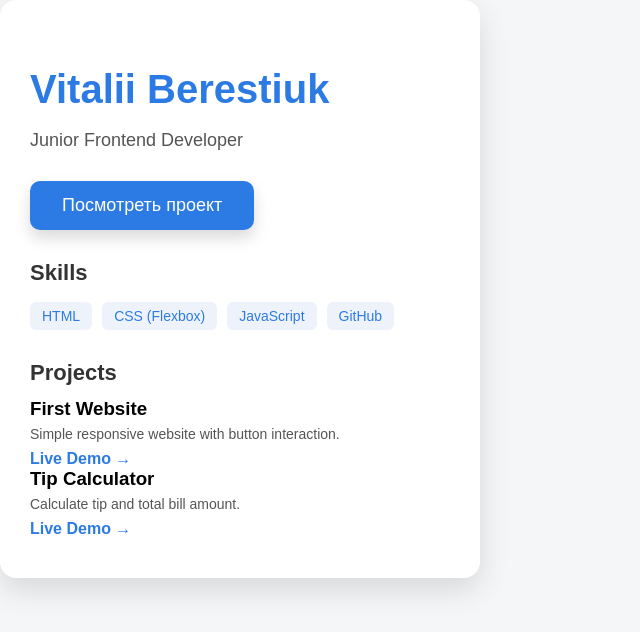
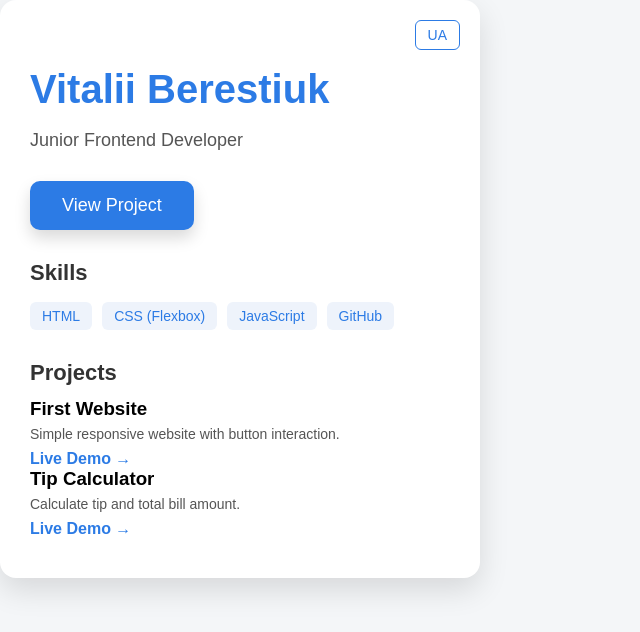
Before and after one commit to vberestuk-creator/first-site, a plain HTML site: page index.html in a window 1280 px wide. Shown: the whole page, without its empty margins (0-640 px from the left). Drawn offline with Linux system fonts and the light colour scheme.

Commit message:
Add files via upload

```diff
--- a/index.html
+++ b/index.html
@@ -1,7 +1,7 @@
 <!DOCTYPE html>
 <html>
   <head>
-    <title>Мой первый сайт</title>
+    <title>мой первый сайт</title>
     <link rel="stylesheet" href="style.css">
     <meta charset="UTF-8" />
 <meta name="viewport" content="width=device-width, initial-scale=1.0" />
@@ -11,10 +11,13 @@
   <body>
     <body>
   <div class="card">
-  <h1>Vitalii Berestiuk</h1>
-  <p>Junior Frontend Developer</p>
+    <button class="lang-btn" id="langBtn">UA</button>
+<h1 id="title">Vitalii Berestiuk</h1>
+<p id="subtitle">Junior Frontend Developer</p>
 
-  <button class="btn">Посмотреть проект</button>
+
+  <button class="btn">View Project</button>
+
 
   <div class="section">
     <h2>Skills</h2>
@@ -49,6 +52,7 @@
 
   </div>
 </body>
+<script src="script.js"></script>
 
   </body>
 </html>
--- a/script.js
+++ b/script.js
@@ -1,8 +1,38 @@
-const button = document.querySelector('.btn');
+const langBtn = document.getElementById('langBtn');
+const title = document.getElementById('title');
+const subtitle = document.getElementById('subtitle');
+const mainBtn = document.querySelector('.btn');
 
-button.addEventListener('click', () => {
-  window.open(
-    'https://vberestuk-creator.github.io/first-site/',
-    '_blank'
-  );
+// Тексты
+const content = {
+  en: {
+    title: 'Vitalii Berestiuk',
+    subtitle: 'Junior Frontend Developer',
+    button: 'View Project',
+    lang: 'UA'
+  },
+  ua: {
+    title: 'Віталій Берестюк',
+    subtitle: 'Початковий Frontend розробник',
+    button: 'Переглянути проєкт',
+    lang: 'EN'
+  }
+};
+
+function applyLanguage(lang) {
+  title.textContent = content[lang].title;
+  subtitle.textContent = content[lang].subtitle;
+  mainBtn.textContent = content[lang].button;
+  langBtn.textContent = content[lang].lang;
+}
+
+// 1) читаем сохранённый язык (если есть)
+let currentLang = localStorage.getItem('lang') || 'en';
+applyLanguage(currentLang);
+
+// 2) переключаем и сохраняем
+langBtn.addEventListener('click', () => {
+  currentLang = currentLang === 'en' ? 'ua' : 'en';
+  localStorage.setItem('lang', currentLang);
+  applyLanguage(currentLang);
 });
--- a/style.css
+++ b/style.css
@@ -55,6 +55,7 @@ p {
   box-shadow: 0 12px 30px rgba(0, 0, 0, 0.12);
   width: 90%;
   max-width: 420px;
+   position: relative;
 }@media (max-width: 480px) {
   .card {
     padding: 28px 20px;
@@ -109,3 +110,20 @@ p {
   text-decoration: none;
   font-weight: bold;
 }
+.lang-btn {
+  position: absolute;
+  top: 20px;
+  right: 20px;
+  background: transparent;
+  border: 1px solid #2c7be5;
+  color: #2c7be5;
+  padding: 6px 12px;
+  border-radius: 6px;
+  cursor: pointer;
+  font-size: 14px;
+}
+
+.lang-btn:hover {
+  background: #2c7be5;
+  color: white;
+}
```
